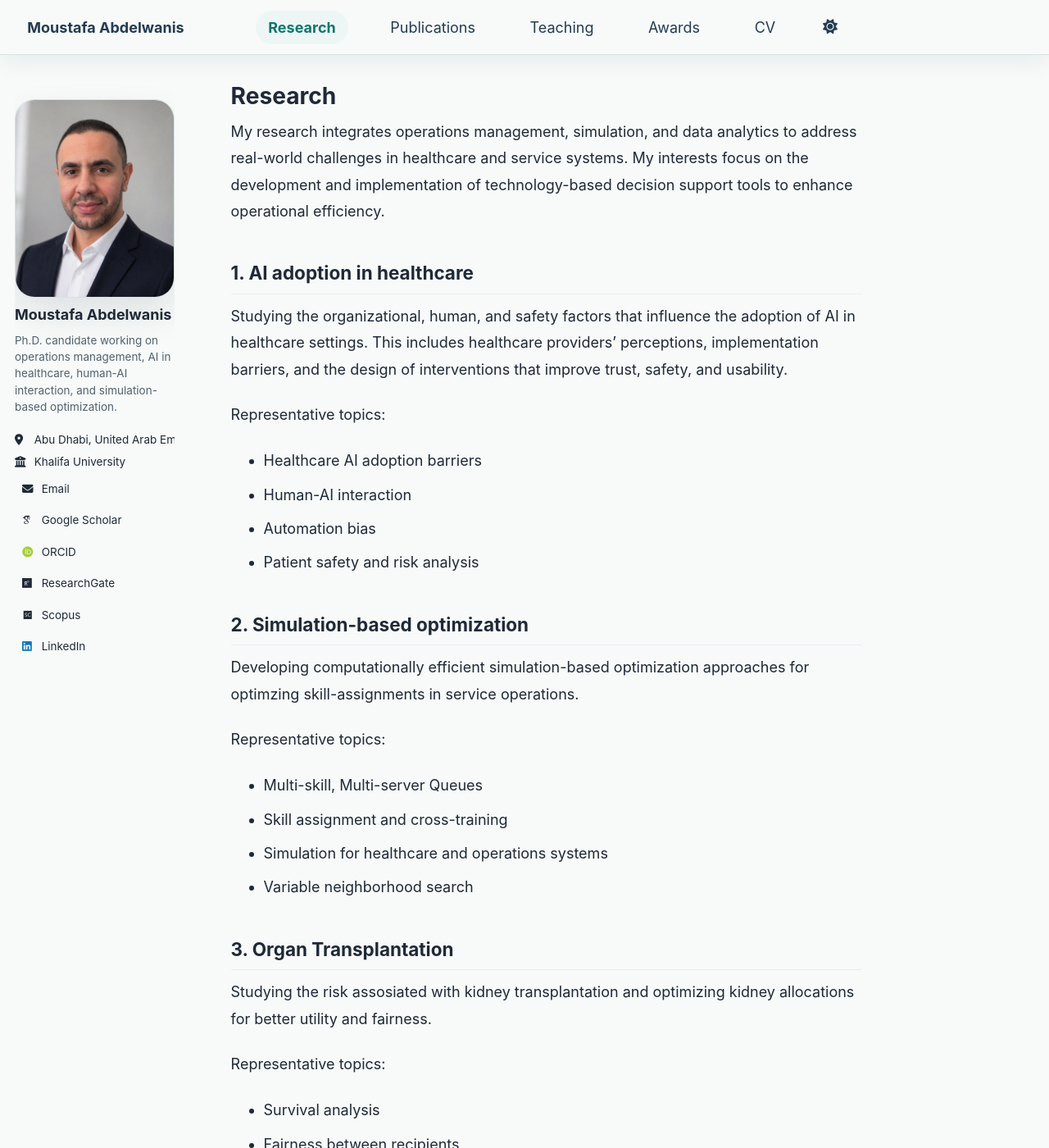
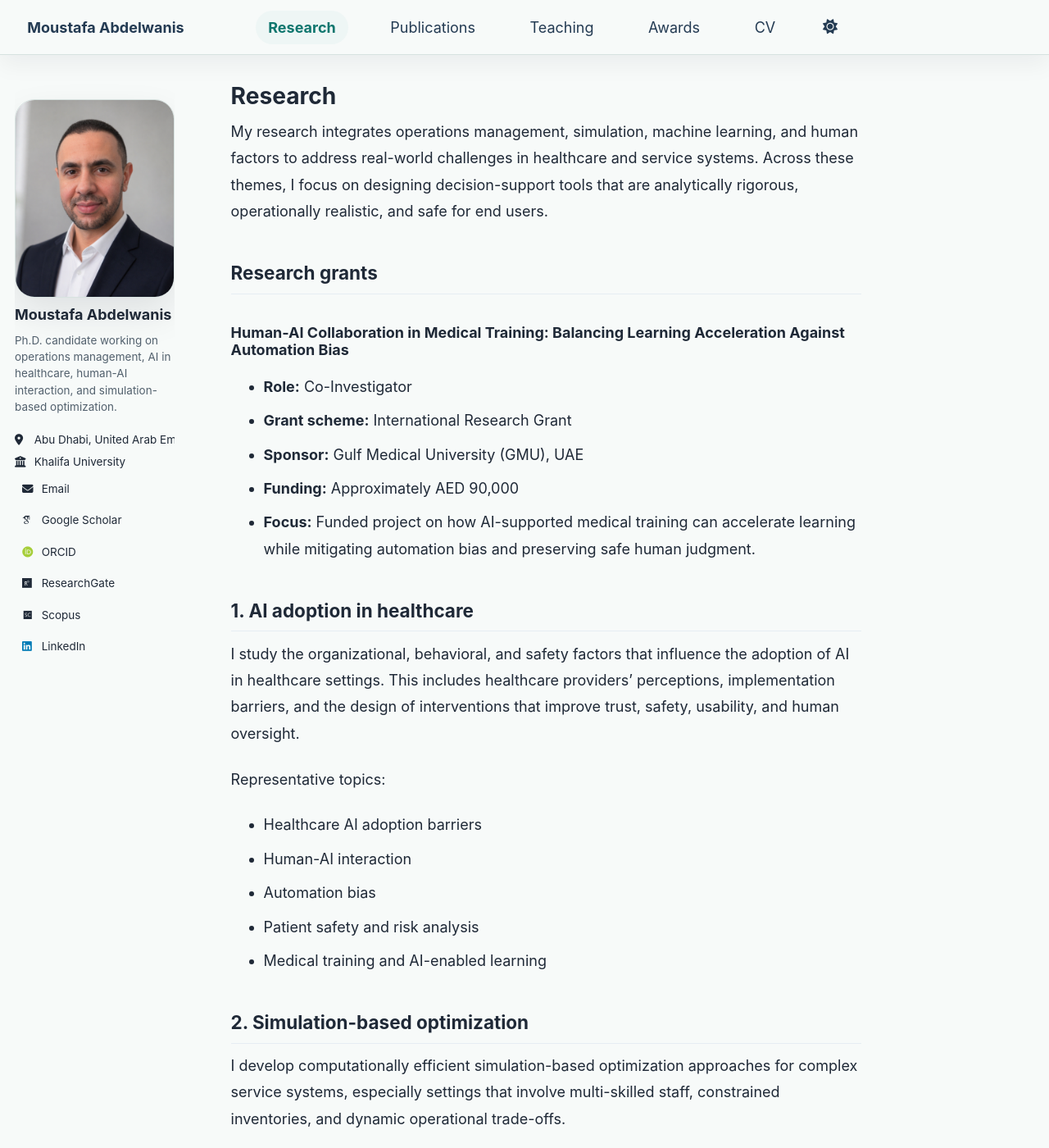
Before and after one commit to abdelwanismoustafa/abdelwanismoustafa.github.io, a Jekyll site: the page built from _pages/research.md, in a window 1280 px wide and 1400 px high. Shown: the whole window at 82% size. Built offline with Jekyll 4.4.1, drawn with Linux system fonts in a browser that asks for light colours; some web fonts are replaced; a script bundle is joined from its source files by our own code; library files that are not in the unit come from our copies; some of the changed text lies outside the part shown.

Commit message:
Revise research overview and add grants section
Updated research focus to include machine learning and human factors. Added details on research grants and refined descriptions of research areas.

```diff
--- a/_pages/research.md
+++ b/_pages/research.md
@@ -5,43 +5,76 @@ permalink: /research/
 author_profile: true
 ---
 
-My research integrates operations management, simulation, and data analytics to address real-world challenges in healthcare and service systems. My interests focus on the development and implementation of technology-based decision support tools to enhance operational efficiency.
+{% assign profile = site.data.site_profile %}
+{% assign grants = nil %}
+{% if profile and profile.grants %}
+  {% assign grants = profile.grants %}
+{% endif %}
+
+My research integrates operations management, simulation, machine learning, and human factors to address real-world challenges in healthcare and service systems. Across these themes, I focus on designing decision-support tools that are analytically rigorous, operationally realistic, and safe for end users.
+
+## Research grants
+
+{% if grants and grants.size > 0 %}
+{% for grant in grants %}
+### {{ grant.project_title }}
+
+- **Role:** {{ grant.role }}
+- **Grant scheme:** {{ grant.title }}
+- **Sponsor:** {{ grant.sponsor }}
+- **Funding:** {{ grant.amount }}
+- **Focus:** {{ grant.summary }}
+
+{% endfor %}
+{% else %}
+### Human-AI Collaboration in Medical Training: Balancing Learning Acceleration Against Automation Bias
+
+- **Role:** Co-Investigator
+- **Grant scheme:** International Research Grant
+- **Sponsor:** Gulf Medical University (GMU), UAE
+- **Funding:** Approximately AED 90,000
+- **Focus:** Funded project on how AI-supported medical training can accelerate learning while mitigating automation bias and preserving safe human judgment.
+{% endif %}
 
 ## 1. AI adoption in healthcare
 
-Studying the organizational, human, and safety factors that influence the adoption of AI in healthcare settings. This includes healthcare providers' perceptions, implementation barriers, and the design of interventions that improve trust, safety, and usability.
+I study the organizational, behavioral, and safety factors that influence the adoption of AI in healthcare settings. This includes healthcare providers' perceptions, implementation barriers, and the design of interventions that improve trust, safety, usability, and human oversight.
 
 Representative topics:
 - Healthcare AI adoption barriers
 - Human-AI interaction
 - Automation bias
 - Patient safety and risk analysis
+- Medical training and AI-enabled learning
 
 ## 2. Simulation-based optimization
 
-Developing computationally efficient simulation-based optimization approaches for optimzing skill-assignments in service operations.
+I develop computationally efficient simulation-based optimization approaches for complex service systems, especially settings that involve multi-skilled staff, constrained inventories, and dynamic operational trade-offs.
 
 Representative topics:
-- Multi-skill, Multi-server Queues
+- Multi-skill, multi-server queues
 - Skill assignment and cross-training
-- Simulation for healthcare and operations systems
+- Simulation for healthcare and service operations
 - Variable neighborhood search
+- Decision support for operational planning
 
-## 3. Organ Transplantation
+## 3. Organ transplantation
 
-Studying the risk assosiated with kidney transplantation and optimizing kidney allocations for better utility and fairness.
+I study the risks associated with kidney transplantation and investigate models for improving allocation decisions with attention to both utility and fairness.
 
 Representative topics:
 - Survival analysis
 - Fairness between recipients
-- Optimzing allocation priorities
+- Allocation priorities
+- Optimization for transplantation systems
 
 ## 4. Healthcare data analytics and AI
 
-Applying data-driven approach to support clinical assessment of prelvent discese and decision-making. My work explores classification pipelines, interpretable modeling, and practical healthcare analytics applications.
+I apply data-driven methods to support clinical assessment, risk prediction, and decision-making. My work explores classification pipelines, interpretable modeling, and practical healthcare analytics applications.
 
 Representative topics:
 - AI-enabled decision support
 - Explainable AI
 - Cardiac autonomic neuropathy assessment
 - Depression severity detection
+- Clinical risk modeling
```
